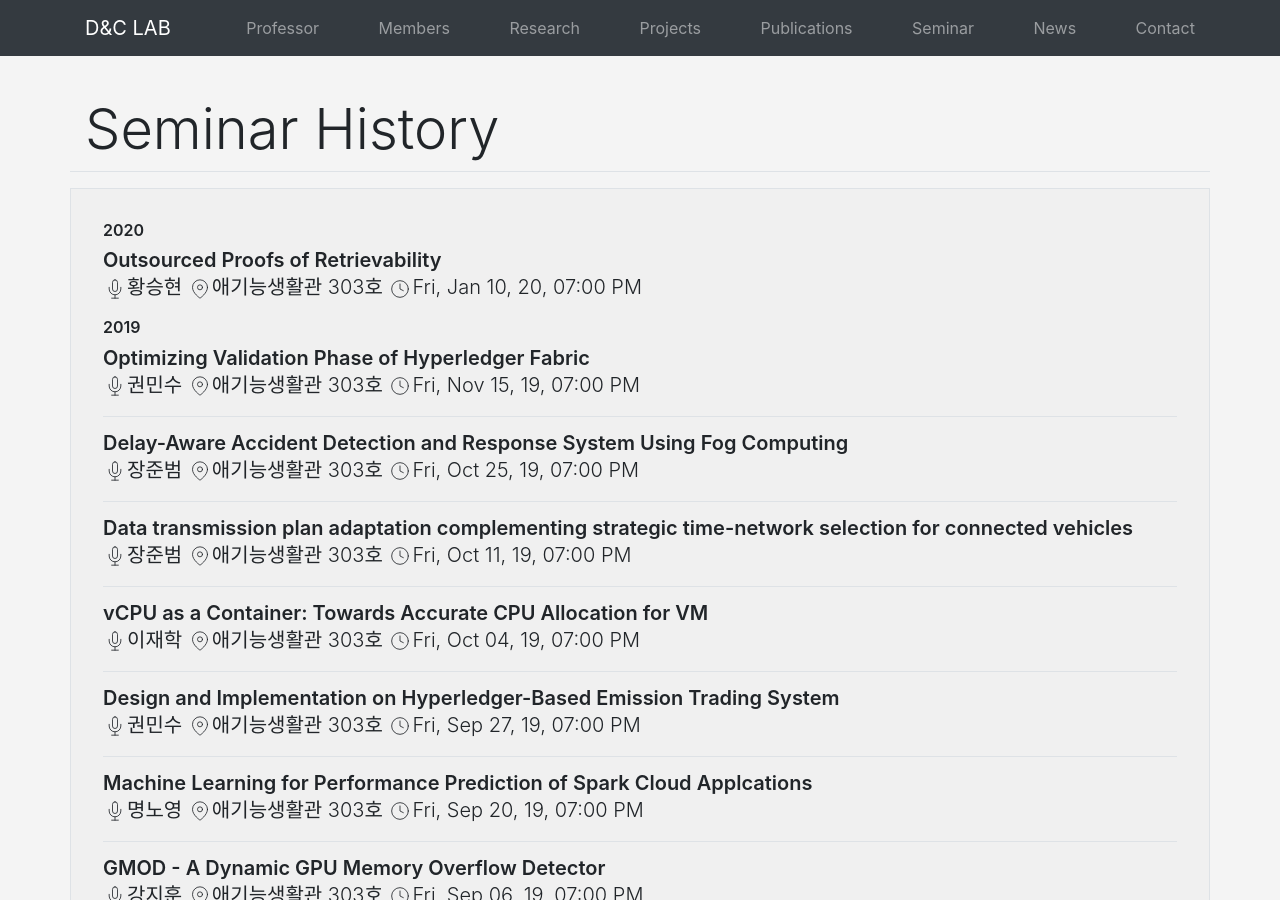
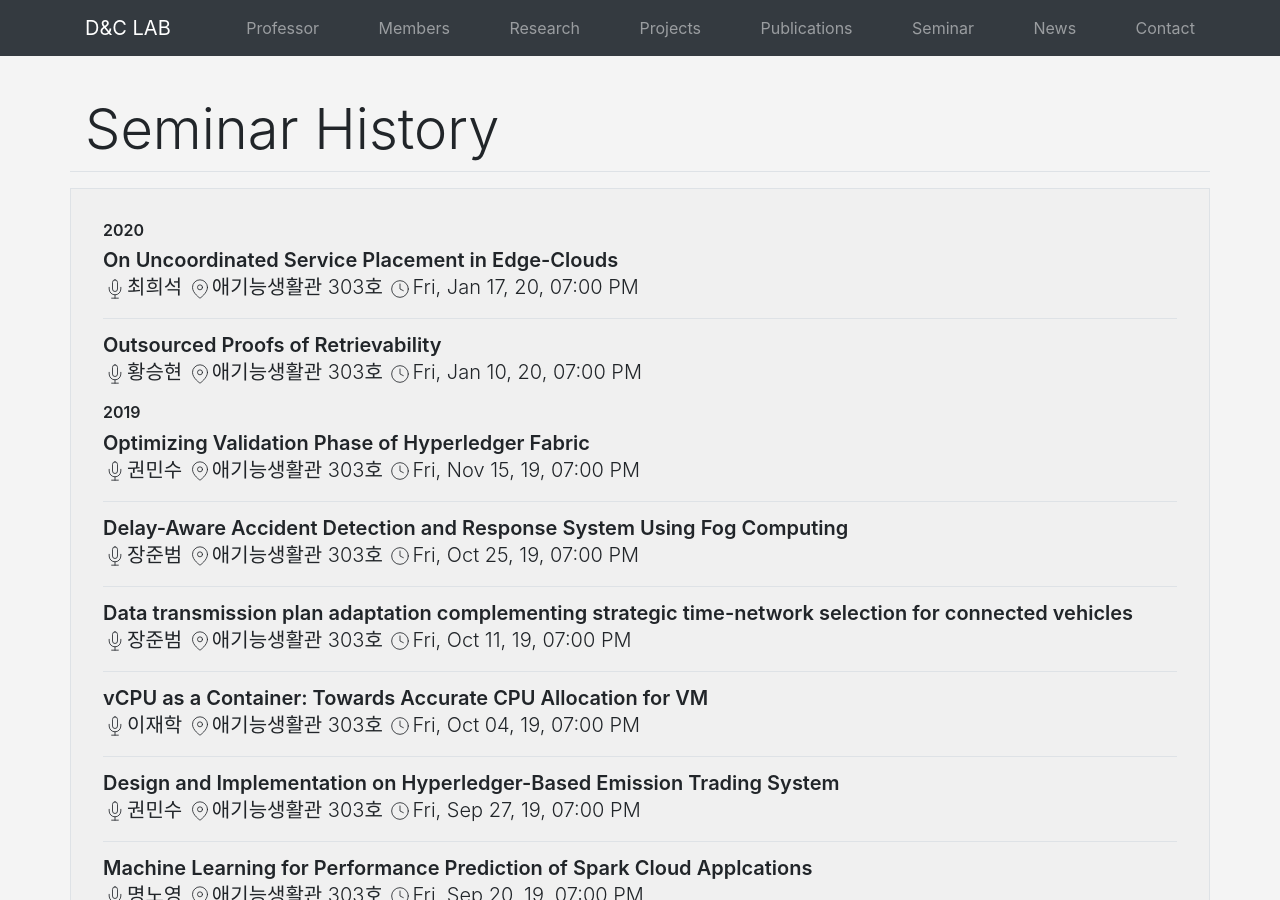
Before and after one commit to KU-Cloud/ku-cloud.github.io, a Jekyll site: the page built from seminar history.html, in a window 1280 px wide and 900 px high. Built offline with Jekyll 4.4.1, drawn with Linux system fonts in a browser that asks for light colours.

Commit message:
Update seminars.yaml

```diff
--- a/_data/seminars.yaml
+++ b/_data/seminars.yaml
@@ -627,3 +627,7 @@
   date: 2020-01-10T19:00:00.000+0900
   speacker: 황승현
   location: 애기능생활관 303호
+- title: 'On Uncoordinated Service Placement in Edge-Clouds'
+  date: 2020-01-17T19:00:00.000+0900
+  speacker: 최희석
+  location: 애기능생활관 303호
```
